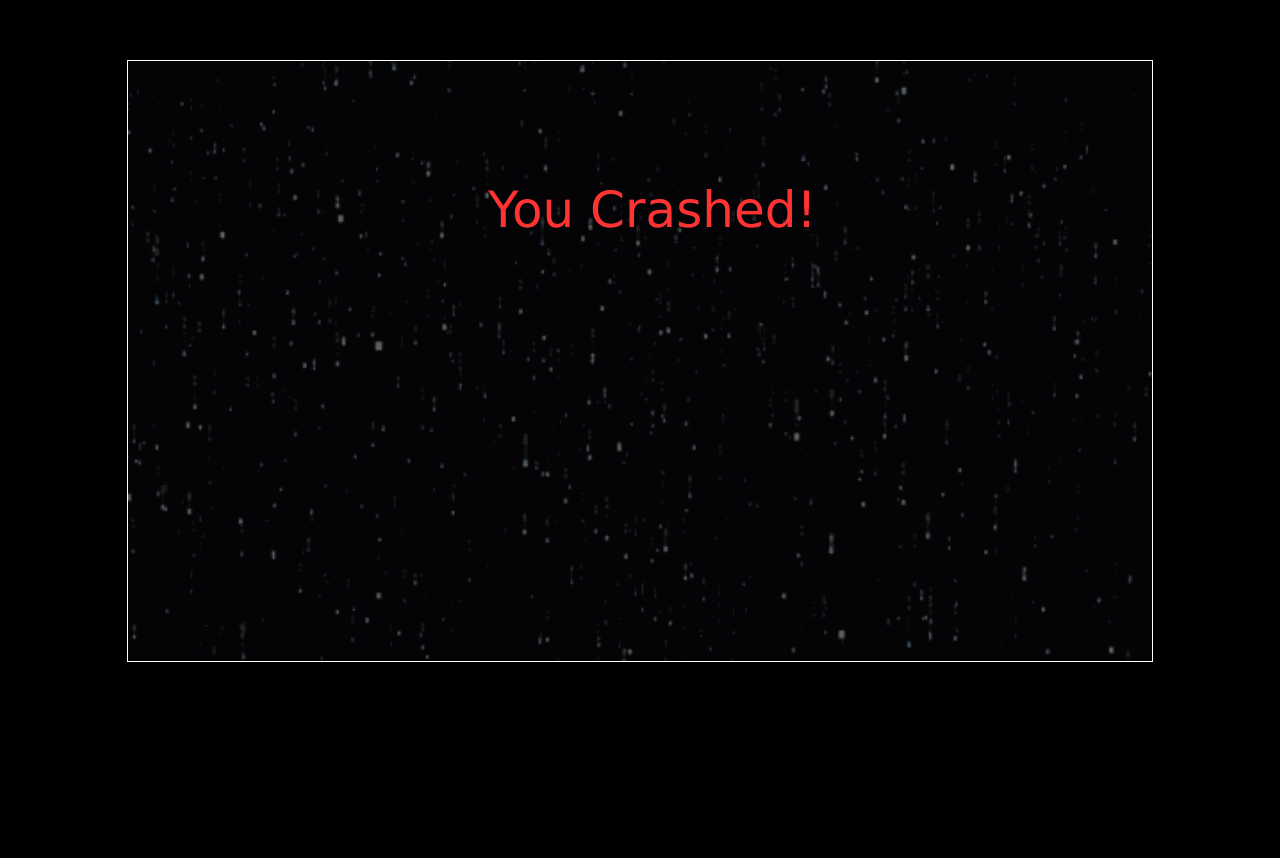
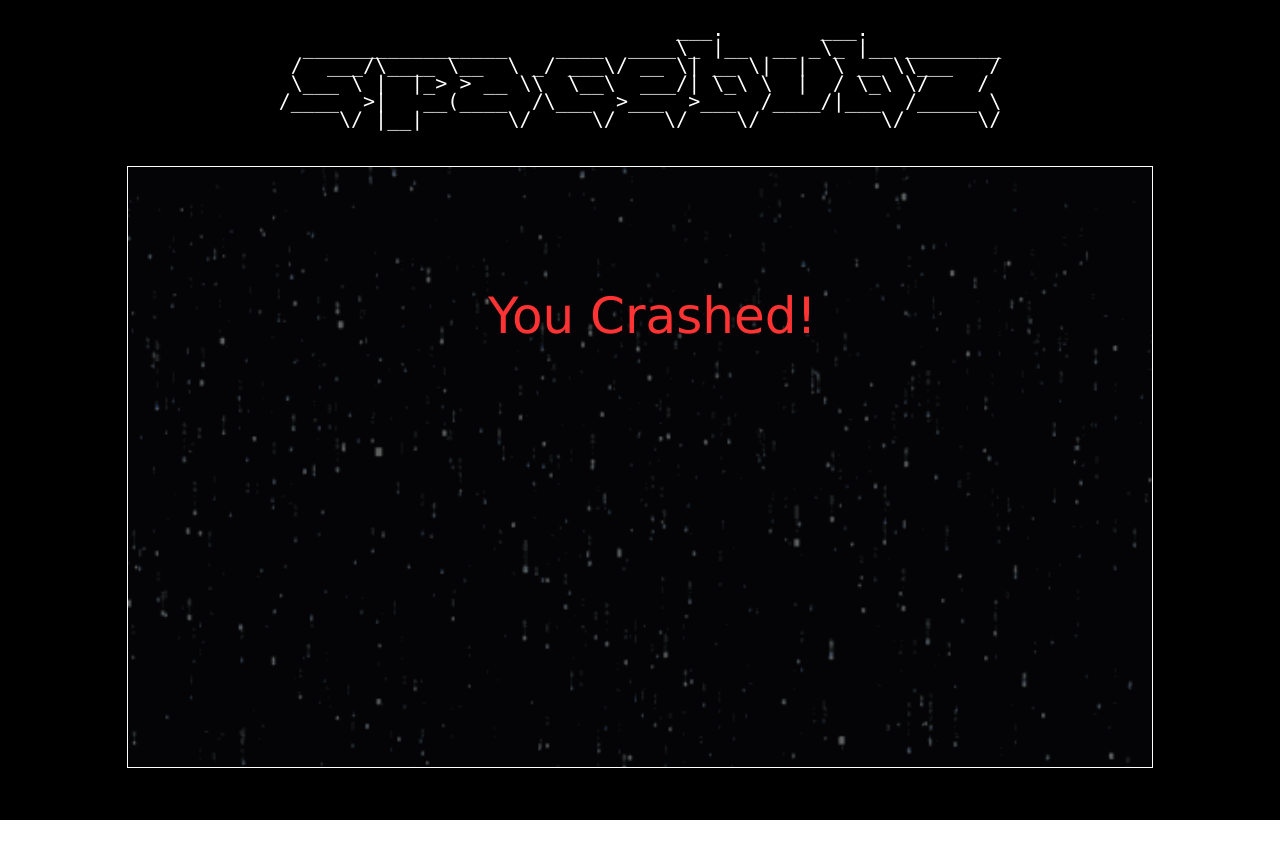
Before and after one commit to cforee/spacebubz, a plain HTML site: page index.html in a window 1280 px wide. After the commit the page ends 836 px from the top, so only its background shows below. Drawn offline with Linux system fonts and the light colour scheme.

Commit message:
Add snazzy title

```diff
--- a/index.html
+++ b/index.html
@@ -7,6 +7,14 @@
   </head>
   <body>
     <div id="wrapper">
+      <pre class="title">
+                                 ___.        ___.
+  _________________    ____  ____\_ |__  __ _\_ |__ ________
+ /  ___/\____ \__  \ _/ ___\/ __ \| __ \|  |  \ __ \\___   /
+ \___ \ |  |_> > __ \\  \__\  ___/| \_\ \  |  / \_\ \/    /
+/____  >|   __(____  /\___  >___  >___  /____/|___  /_____ \
+     \/ |__|       \/     \/    \/    \/          \/      \/
+      </pre>
       <div id="container">
         <div id="starfield"></div>
         <div id="dead-msg">You Crashed!</div>
@@ -17,3 +25,4 @@
     </div>
   </body>
 </html>
+&nbsp;
--- a/stylesheets/ballbuster.css
+++ b/stylesheets/ballbuster.css
@@ -10,8 +10,29 @@
   position:relative;
   width:100%;
   height:100%;
-  padding:60px 0 0 0;
+  padding:20px 0 0 0;
   background:#000;
+  text-align:center;
+  font-family:Consolas, Monaco, Lucida Console, Liberation Mono, DejaVu Sans Mono, Bitstream Vera Sans Mono, Courier New, monospace;
+}
+
+.title {
+  display:inline-block;
+  position:relative;
+  font-family:inherit;
+  margin:0 auto 20px auto;
+  line-height:.9em;
+  font-size:20px;
+  color:#fff;
+}
+
+.credits {
+  display:inline-block;
+  position:relative;
+  margin: 5px 0;
+  font-size:inherit;
+  color:#fff;
+
 }
 
 #container {
```
